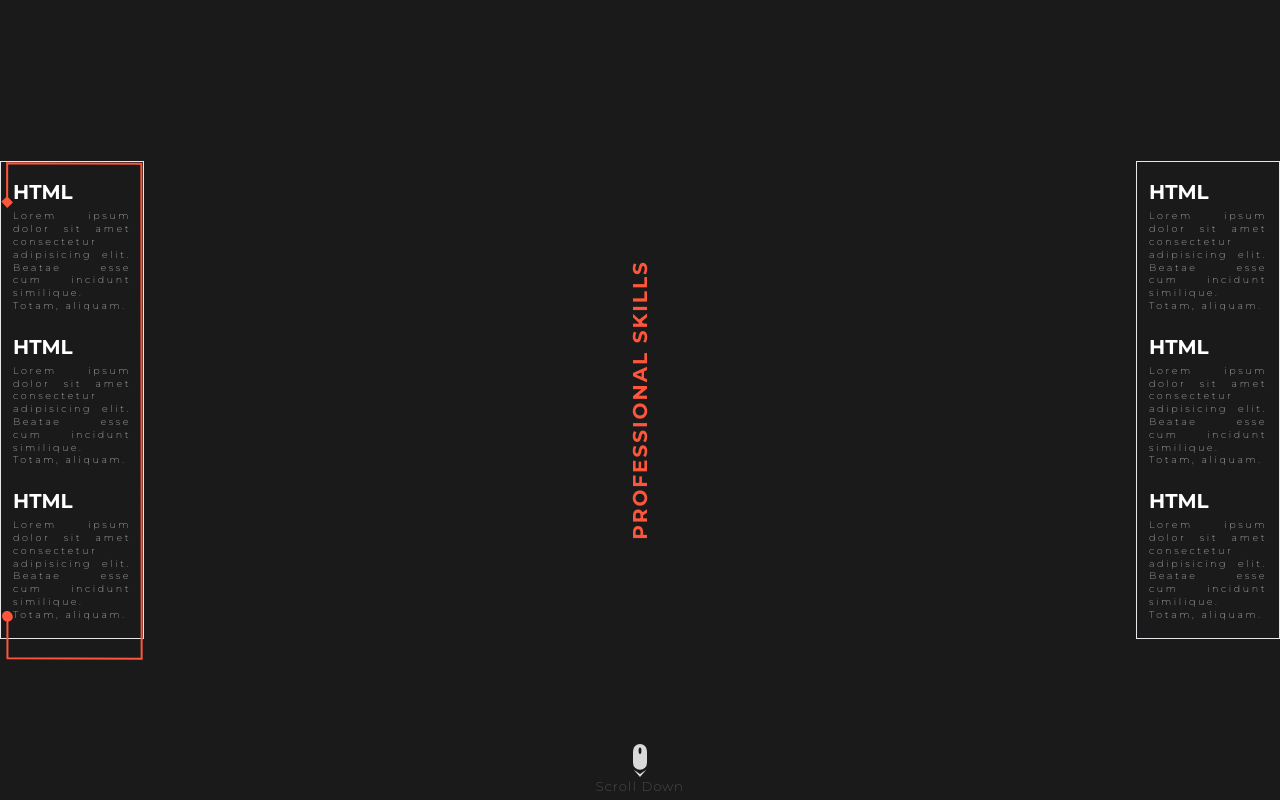
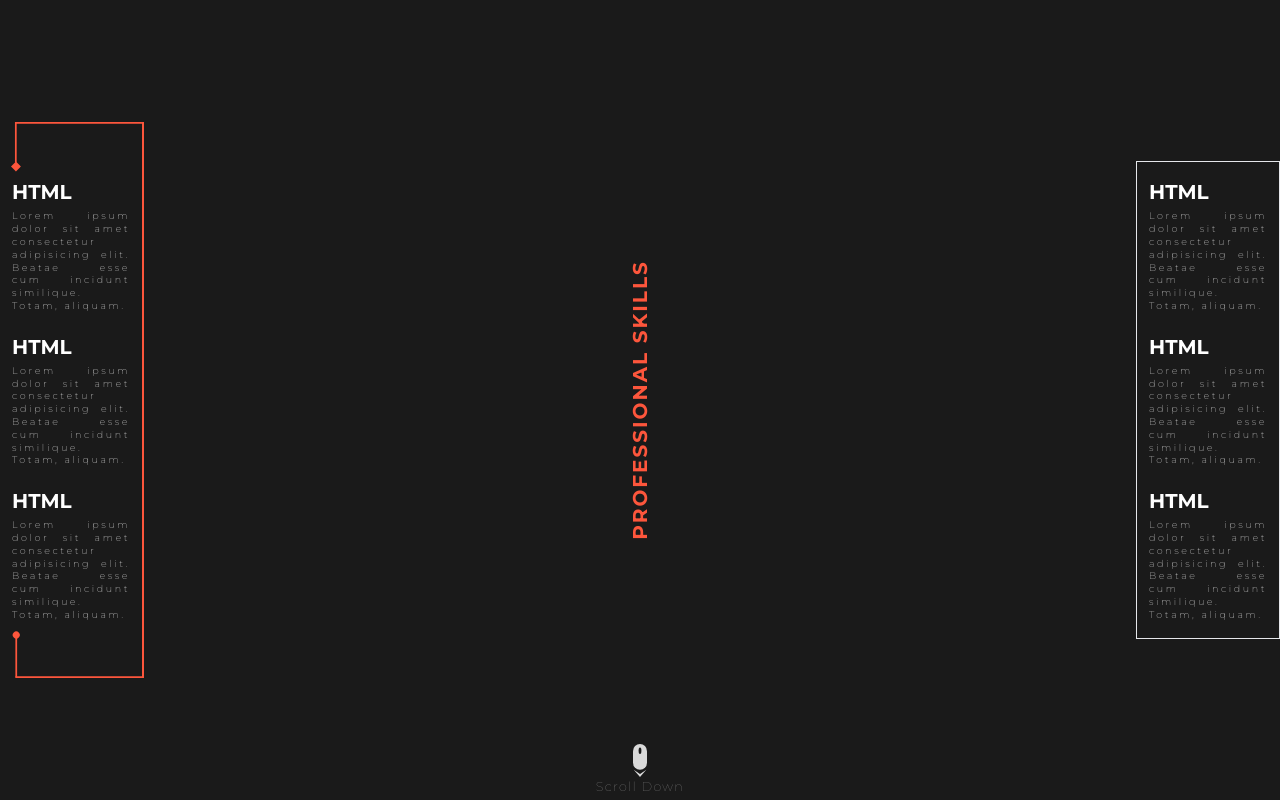
Before and after one commit to pravesh-dev/Portfolio, a React (Vite) app: page / in a window 1280 px wide. Shown: the part 1600-2400 px from the top of the page. Built offline with nearby package versions, Linux system fonts and the light colour scheme.

Commit message:
designed left line in skills component

```diff
--- a/src/Components/Skills.jsx
+++ b/src/Components/Skills.jsx
@@ -1,7 +1,7 @@
 import React from "react";
 import mouse from "../assets/images/icon/scrollMouse.svg";
-import lineLeft from '../assets/images/Skills/lineLeft.svg'
-import lineRight from '../assets/images/Skills/lineRight.svg'
+import lineLeftTop from '../assets/images/Skills/lineLeftTop.svg'
+import lineLeftBottom from '../assets/images/Skills/lineLeftBottom.svg'
 
 function Skills() {
   return (
@@ -9,8 +9,10 @@ function Skills() {
       {/* here will import decoration */}
 
       <div className="w-full h-screen relative flex justify-between items-center">
-        <div className="w-36 border flex flex-col gap-5 px-3 py-4 relative">
-          <img src={lineLeft} className="w-full absolute right-0 top-0" alt="" />
+        <div className="w-36 flex flex-col gap-5 px-3 py-14 relative border-r-2 border-primary">
+          {/* <img src={lineLeft} className="h-full absolute right-0 top-1/2 -translate-y-1/2" alt="" /> */}
+          <img src={lineLeftTop} className="w-[92%] absolute right-0 top-0" alt="" />
+          <img src={lineLeftBottom} className="w-[92%] absolute right-0 bottom-0" alt="" />
           <div className="flex flex-col gap-1">
             <h2 className="text-white text-xl font-bold">HTML</h2>
             <p className="text-[0.6rem] text-neutral-300 font-extralight tracking-[0.16rem] leading-[0.8rem] text-justify">
```
Also changed, not shown: src/assets/images/Skills/lineLeftBottom.svg (added), src/assets/images/Skills/lineLeftTop.svg (added).
